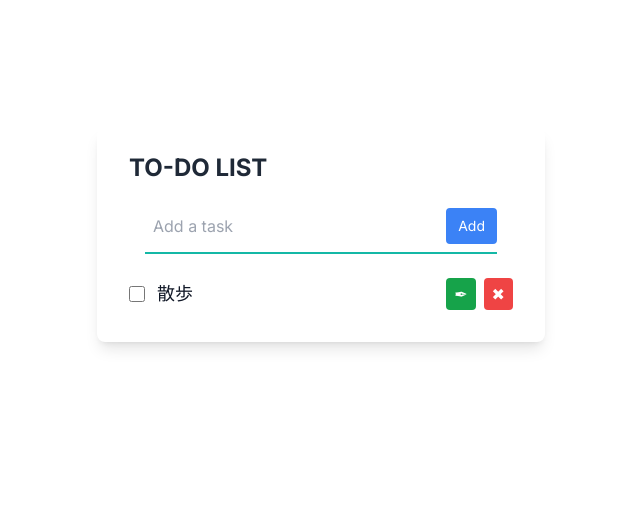
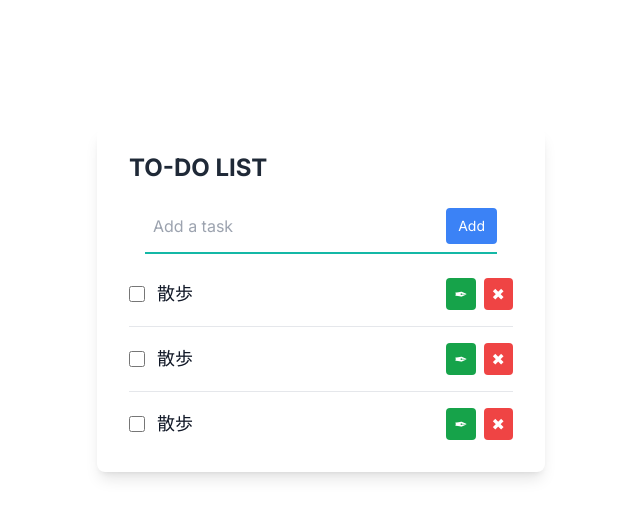
Before and after one commit to ueni-tech/shin-code_todo, a Next.js app: page / in a window 1280 px wide. Shown: the top 518 px of the page, without its empty margins (319-959 px from the left). Built offline with nearby package versions, Linux system fonts and the light colour scheme.

Commit message:
todoのコンポーネント化

```diff
--- /dev/null
+++ b/app/componets/Todo.tsx
@@ -0,0 +1,39 @@
+import React from 'react'
+
+const Todo = () => {
+  return (
+    <div>
+      <li className="py-4">
+        <div className="flex items-center justify-between">
+          <div className="flex items-center">
+            <input
+              id="todo1"
+              name="todo1"
+              type="checkbox"
+              className="h-4 w-4 text-teal-600 focus:ring-teal-500
+                  border-gray-300 rounded"
+            />
+            <label className="ml-3 block text-gray-900">
+              <span className="text-lg font-medium mr-2"> 散歩 </span>
+            </label>
+          </div>
+          <div className="flex items-center space-x-2">
+            <button
+              className="duration-150 bg-green-600 hover:bg-green-700 text-white font-medium py-1 px-2 rounded"
+            >
+              ✒
+            </button>
+            <button
+              className="bg-red-500 hover:bg-red-600 text-white font-medium py-1 px-2 rounded"
+            >
+              ✖
+            </button>
+          </div>
+        </div>
+      </li>
+    </div>
+
+  )
+}
+
+export default Todo
--- a/app/page.tsx
+++ b/app/page.tsx
@@ -1,4 +1,8 @@
+import Todo from "./componets/Todo";
+
 export default function Home() {
+
+
   return (
     <div
       className="max-w-md mx-auto bg-white shadow-lg rounded-lg overflow-hidden mt-32 py-4 px-4"
@@ -24,34 +28,9 @@ export default function Home() {
         </div>
       </form>
       <ul className="divide-y divide-gray-200 px-4">
-        <li className="py-4">
-          <div className="flex items-center justify-between">
-            <div className="flex items-center">
-              <input
-                id="todo1"
-                name="todo1"
-                type="checkbox"
-                className="h-4 w-4 text-teal-600 focus:ring-teal-500
-                  border-gray-300 rounded"
-              />
-              <label className="ml-3 block text-gray-900">
-                <span className="text-lg font-medium mr-2"> 散歩 </span>
-              </label>
-            </div>
-            <div className="flex items-center space-x-2">
-              <button
-                className="duration-150 bg-green-600 hover:bg-green-700 text-white font-medium py-1 px-2 rounded"
-              >
-                ✒
-              </button>
-              <button
-                className="bg-red-500 hover:bg-red-600 text-white font-medium py-1 px-2 rounded"
-              >
-                ✖
-              </button>
-            </div>
-          </div>
-        </li>
+        <Todo />
+        <Todo />
+        <Todo />
       </ul>
     </div>
   );
```
